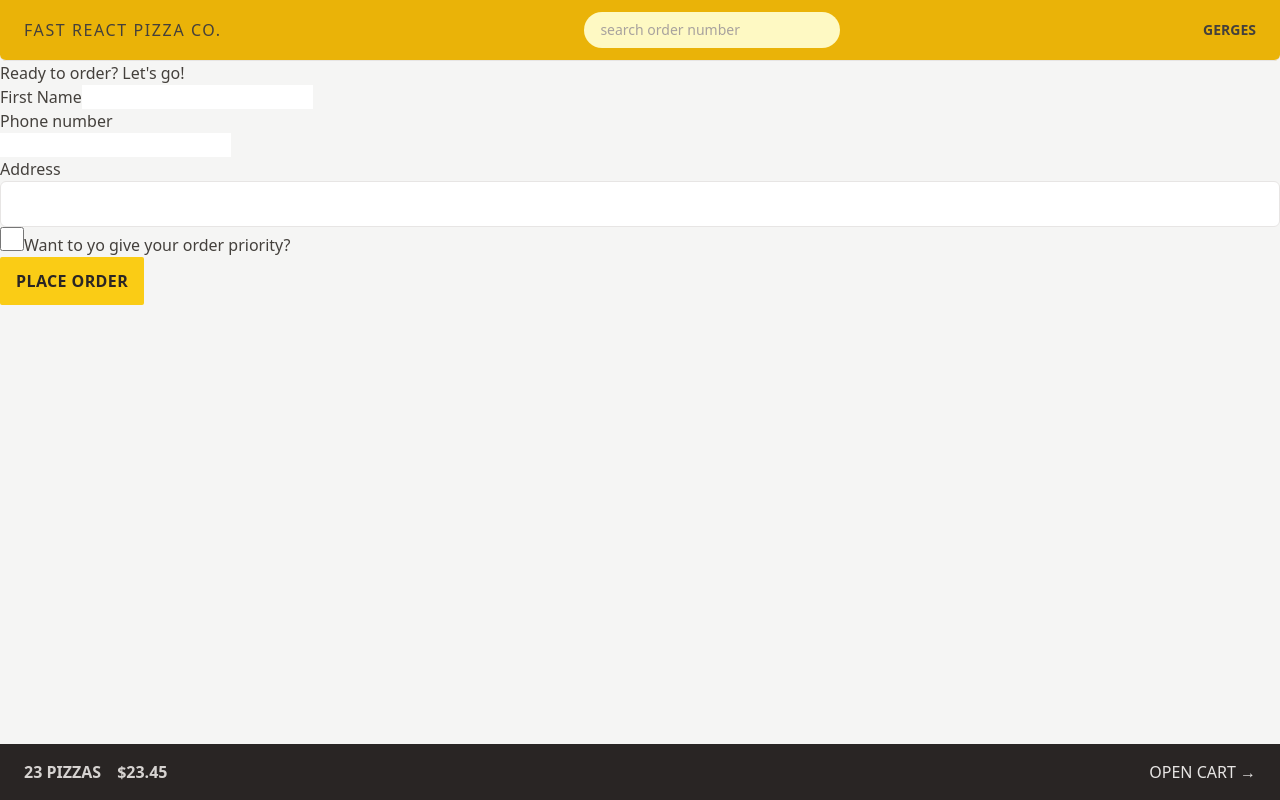
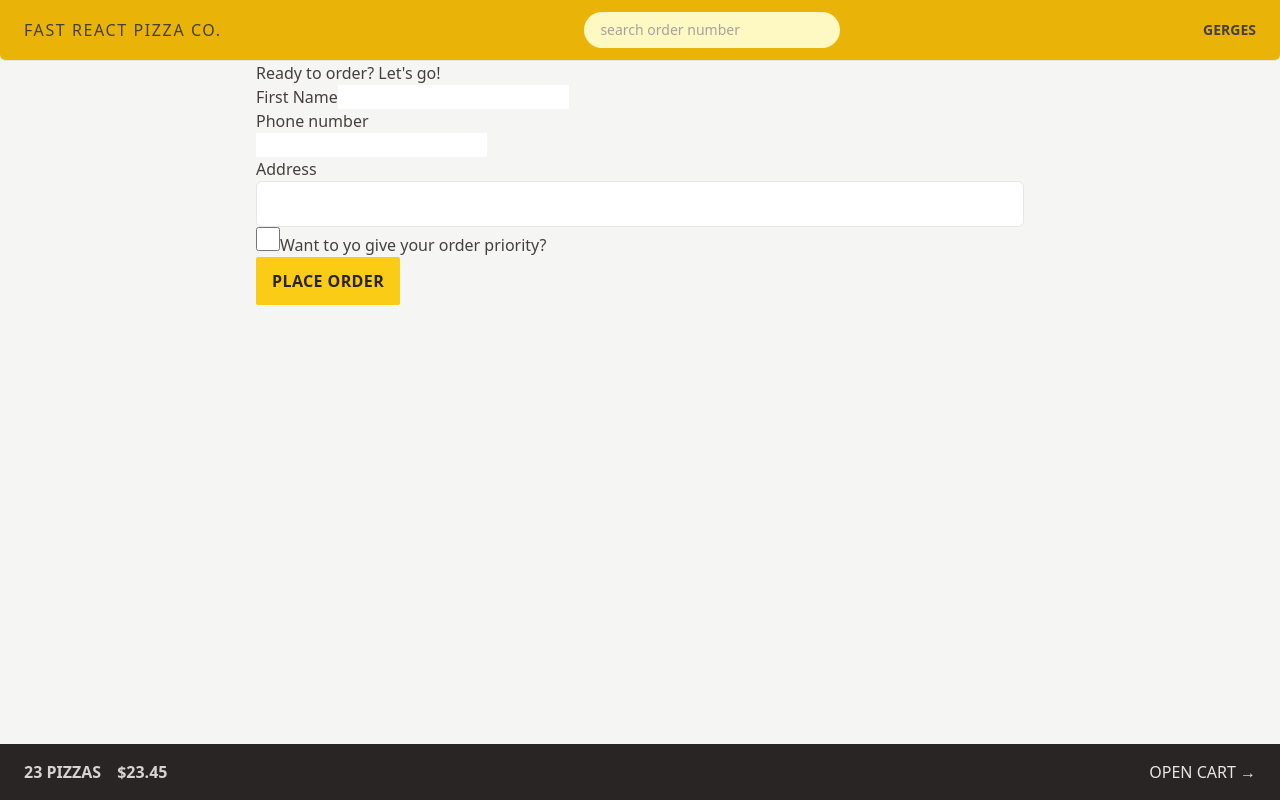
Before and after one commit to G3RGES/fast-react-pizza, a React (Vite) app: page /order/new in a window 1280 px wide. Built offline with nearby package versions, Linux system fonts and the light colour scheme.

Commit message:
Update AppLayout.jsx

```diff
--- a/src/ui/AppLayout.jsx
+++ b/src/ui/AppLayout.jsx
@@ -13,7 +13,7 @@
       <Header />
 
       <div className="overflow-scroll">
-        <main className="mx-auto">
+        <main className="mx-auto max-w-3xl">
           <Outlet />
         </main>
       </div>
```
